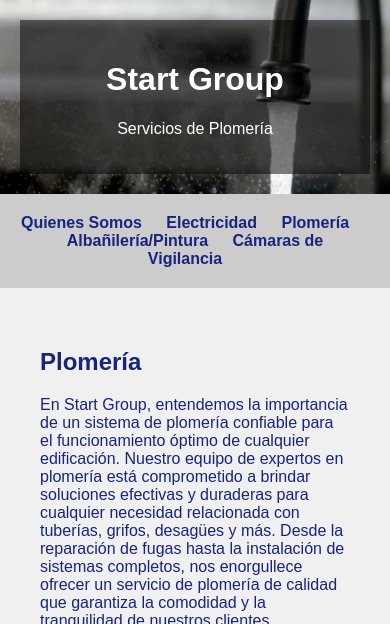
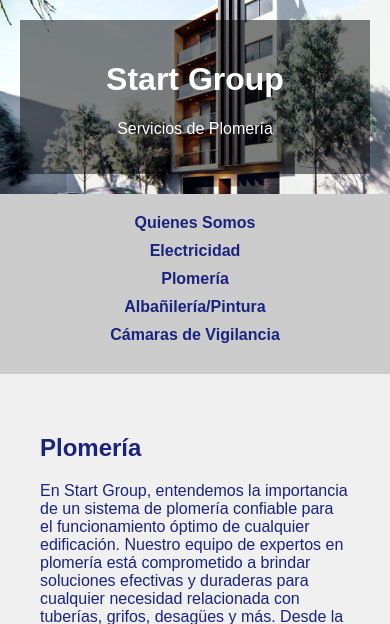
Before and after one commit to Start-Group252/startgroup, a plain HTML site: page plomeria.html in a window 390 px wide. Shown: the top 624 px of the page. Drawn offline with Linux system fonts and the light colour scheme.

Commit message:
Update plomeria.html

```diff
--- a/plomeria.html
+++ b/plomeria.html
@@ -3,7 +3,7 @@
 <head>
     <meta charset="UTF-8">
     <meta name="viewport" content="width=device-width, initial-scale=1.0">
-    <title>Start Group - Servicios de Plomería</title>
+    <title>Start Group - Mantenimiento Integral de Edificios</title>
     <style>
         /* Estilos generales */
         body {
@@ -16,7 +16,7 @@
 
         /* Encabezado con imagen de fondo */
         header {
-            background-image: url('plomeriaimg.webp'); /* Ruta de la imagen */
+            background-image: url('edificio2.webp'); /* Ruta de la imagen */
             background-size: cover; /* Ajusta la imagen para cubrir todo el encabezado */
             color: #fff; /* Texto blanco */
             text-align: center;
@@ -42,17 +42,25 @@
             padding: 0;
             margin: 0 auto; /* Centrar el elemento nav */
             max-width: 800px; /* Ancho máximo */
+            display: none; /* Ocultar el menú en dispositivos móviles por defecto */
         }
 
         nav li {
-            display: inline;
-            margin-right: 20px;
+            display: block; /* Mostrar elementos de lista como bloques */
+            margin-bottom: 10px; /* Espacio entre elementos */
         }
 
         nav a {
             text-decoration: none;
             color: #1a237e; /* Azul oscuro */
-			font-weight: bold;
+            font-weight: bold;
+        }
+
+        /* Mostrar el menú desplegable solo en dispositivos móviles */
+        @media screen and (max-width: 600px) {
+            nav ul {
+                display: block; /* Mostrar el menú como una lista */
+            }
         }
 
         /* Secciones de servicios */
@@ -67,16 +75,17 @@
             text-align: center;
             padding: 20px;
         }
-		/* Estilos para centrar la imagen */
+
+        /* Estilos para centrar la imagen */
         .centered-image {
             text-align: center;
         }
+
         .centered-image img {
             display: inline-block;
             max-width: 100%;
             height: auto;
         }
-
     </style>
 </head>
 <body>
```
